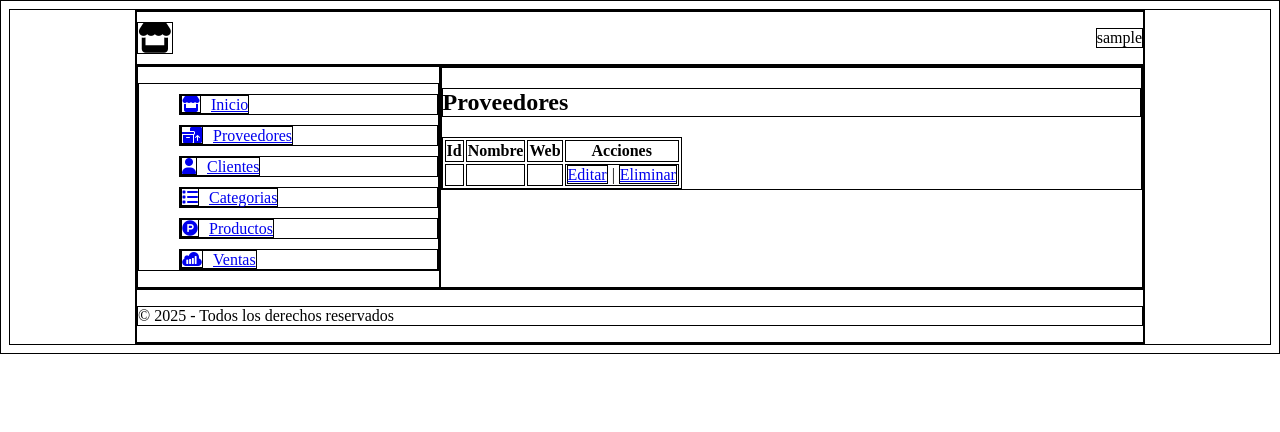
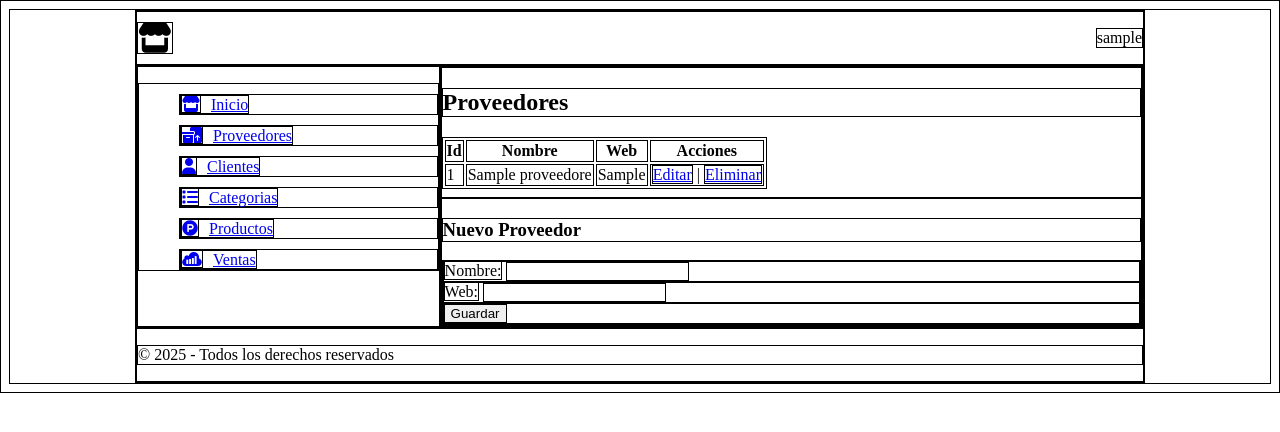
Before and after one commit to JEVizcaya/tienda, a PHP site: page /proveedores in a window 1280 px wide. Shown: the top 432 px of the page. Run offline with PHP 8.4, Linux system fonts and the light colour scheme; the visitor is signed in with stand-in values (Sample User, id 1); tables that the repository leaves empty hold one stand-in row (values such as "Sample post"); data that the repository does not hold is empty.

Commit message:
mostramos proveedores y nuevo proveedor

```diff
--- a/proveedores.php
+++ b/proveedores.php
@@ -1,8 +1,8 @@
 <?php
 include("partials/cabecera.php");
 //consulta para obtener proveedores
-$sql="select * from proveedores order by id desc";
-$result=$conexion->query($sql);
+$sql = "select * from proveedores order by id desc";
+$result = $conexion->query($sql);
 ?>
 <section>
     <div class="listado">
@@ -18,7 +18,7 @@ $result=$conexion->query($sql);
             </thead>
             <tbody>
                 <?php
-                while ($fila = $result->fetchAll()) {
+                while ($fila = $result->fetch(PDO::FETCH_ASSOC)) {
                     echo "<tr>";
                     echo "<td>" . $fila['id'] . "</td>";
                     echo "<td>" . $fila['nombre'] . "</td>";
@@ -29,6 +29,21 @@ $result=$conexion->query($sql);
                 ?>
             </tbody>
         </table>
+        <hr>
+        <h3>Nuevo Proveedor</h3>
+        <form action="nuevo_proveedor.php" method="post">
+            <div class="form-group">
+                <label for="nombre">Nombre:</label>
+                <input type="text" name="nombre" id="nombre" class="form-control">
+            </div>
+            <div class="form-group">
+                <label for="web">Web:</label>
+                <input type="text" name="web" id="web" class="form-control">
+            </div>
+            <div class="form-group">
+                <input type="submit" value="Guardar" class="btn btn-primary">
+            </div>
+        </form>
     </div>
 
 </section>
```
Lines whose indentation alone changed are shown as unchanged.
